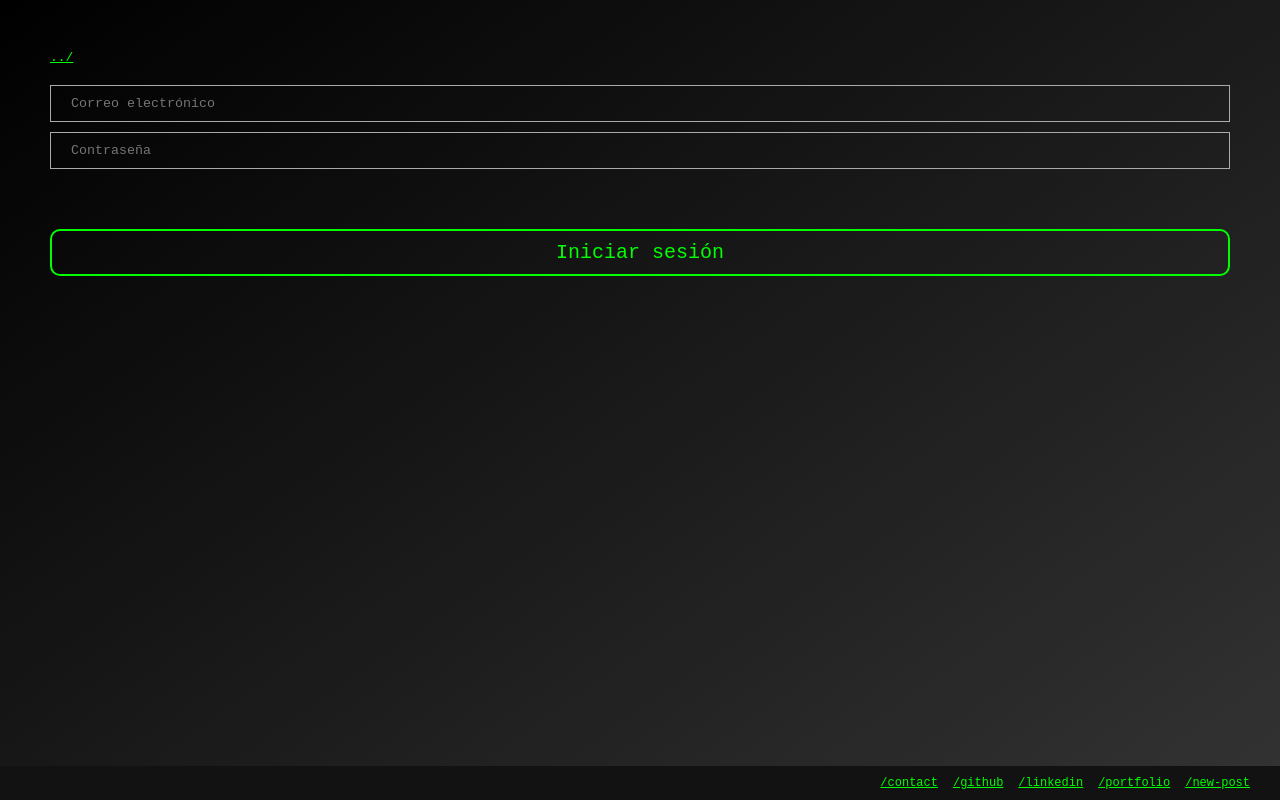
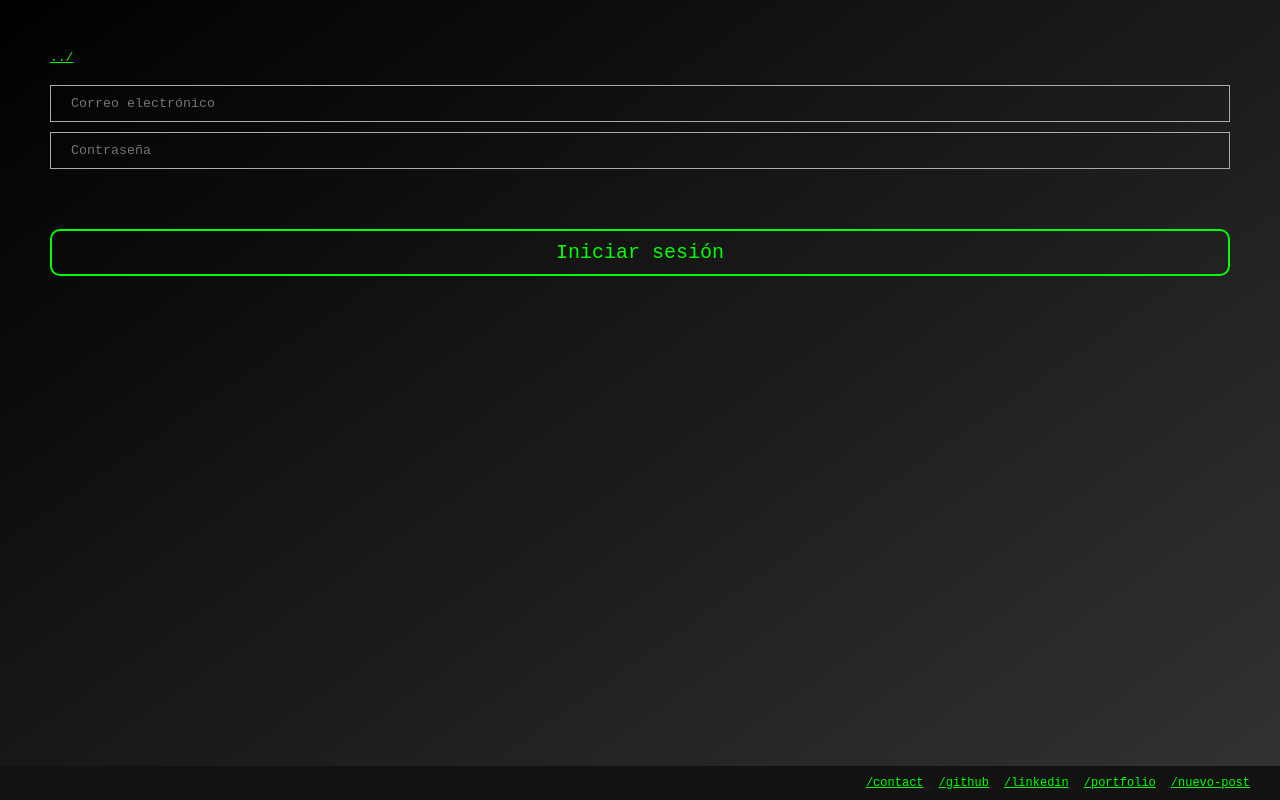
Before and after one commit to irenealcaine/blog, a React (Vite) app: page /log-in in a window 1280 px wide. Built offline with nearby package versions, Linux system fonts and the light colour scheme; no server answers.

Commit message:
update Footer.jsx and TextEditor.css

```diff
--- a/src/Components/Footer/Footer.jsx
+++ b/src/Components/Footer/Footer.jsx
@@ -10,7 +10,7 @@ const Footer = () => {
         <li><a href="https://github.com/irenealcaine" rel="noopener noreferrer" target="_blank">/github</a></li>
         <li><a href="https://www.linkedin.com/in/irenealcaine/" rel="noopener noreferrer" target="_blank">/linkedin</a></li>
         <li><a href="https://irenealcainealvarez.es" rel="noopener noreferrer" target="_blank">/portfolio</a></li>
-        <li><Link to={'/new-post'}>/new-post</Link></li>
+        <li><Link to={'/new-post'}>/nuevo-post</Link></li>
       </ul>
     </nav>
   )
--- a/src/Components/TextEditor/TextEditor.css
+++ b/src/Components/TextEditor/TextEditor.css
@@ -7,7 +7,6 @@
       height: 250px;
 
       .ql-container {
-        font-family: inherit;
         font-size: inherit;
     }
     }
```
